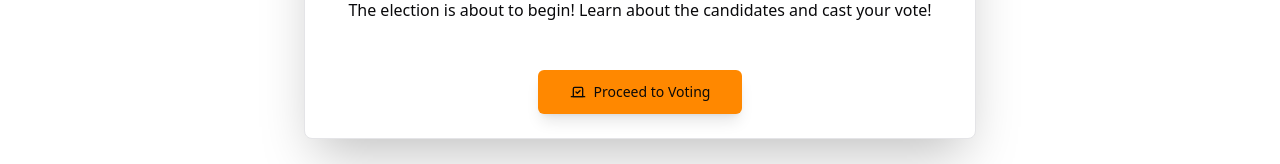
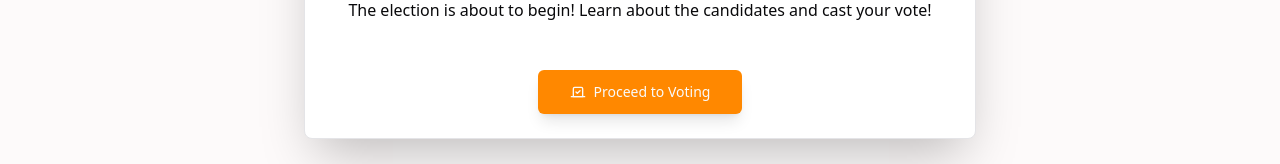
Before and after one commit to zzzhizhia/eVote, a Next.js app: page / in a window 1280 px wide. Shown: the part 413-577 px from the top of the page. Built offline with nearby package versions, Linux system fonts and the light colour scheme; no server answers; the database is empty.

Commit message:
修改背景色和按钮色

```diff
--- a/src/app/globals.css
+++ b/src/app/globals.css
@@ -4,7 +4,7 @@
 
 @layer base {
   :root {
-    --background: 0 0% 100%; /* Light background */
+    --background: 0 50% 98.6%; /* #fbf8f8 */
     --foreground: 240 10% 3.9%; /* Dark foreground */
 
     --card: 0 0% 100%;
@@ -14,7 +14,7 @@
     --popover-foreground: 240 10% 3.9%;
 
     --primary: 32 100% 50%; /* Orange #FF8600 */
-    --primary-foreground: 20 14.3% 4.1%; /* Dark for contrast on Orange */
+    --primary-foreground: 0 0% 98%; /* White text for primary buttons */
 
     --secondary: 240 4.8% 95.9%;
     --secondary-foreground: 240 5.9% 10%;
@@ -61,7 +61,7 @@
     --popover-foreground: 0 0% 98%;
 
     --primary: 32 100% 50%; /* Orange #FF8600 */
-    --primary-foreground: 20 14.3% 4.1%; /* Dark for contrast on Orange */
+    --primary-foreground: 0 0% 98%; /* White text for primary buttons */
 
     --secondary: 240 3.7% 15.9%;
     --secondary-foreground: 0 0% 98%;
--- a/src/components/layout/Header.tsx
+++ b/src/components/layout/Header.tsx
@@ -16,7 +16,7 @@ export default function Header() {
   const { locale, setLocale, t } = useLanguage();
 
   return (
-    <header className="sticky top-0 z-50 w-full border-b bg-background/95 backdrop-blur supports-[backdrop-filter]:bg-background/60">
+    <header className="sticky top-0 z-50 w-full border-b bg-[#FFFFFF]/95 backdrop-blur supports-[backdrop-filter]:bg-[#FFFFFF]/60">
       <div className="container mx-auto flex h-16 items-center justify-between px-4">
         <Link href="/" className="flex items-center gap-2">
           <VoteIcon className="h-7 w-7 text-primary" />
```
